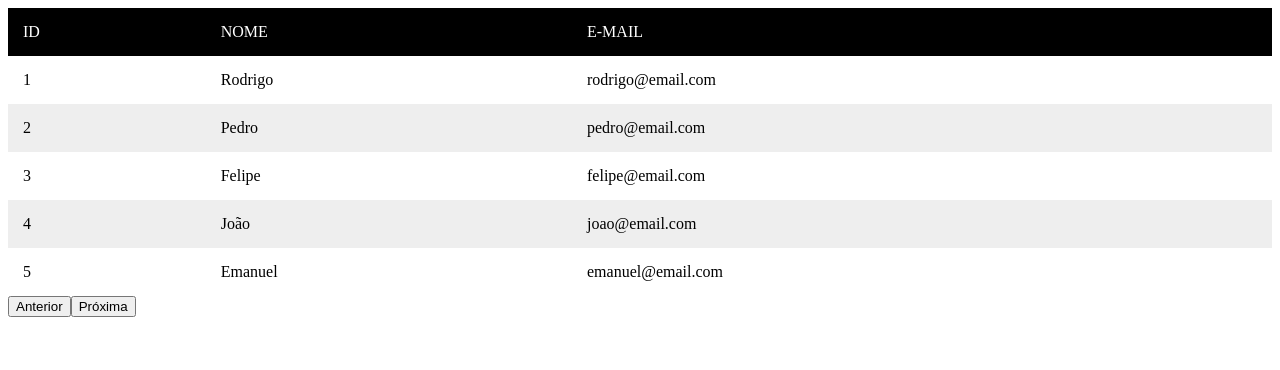
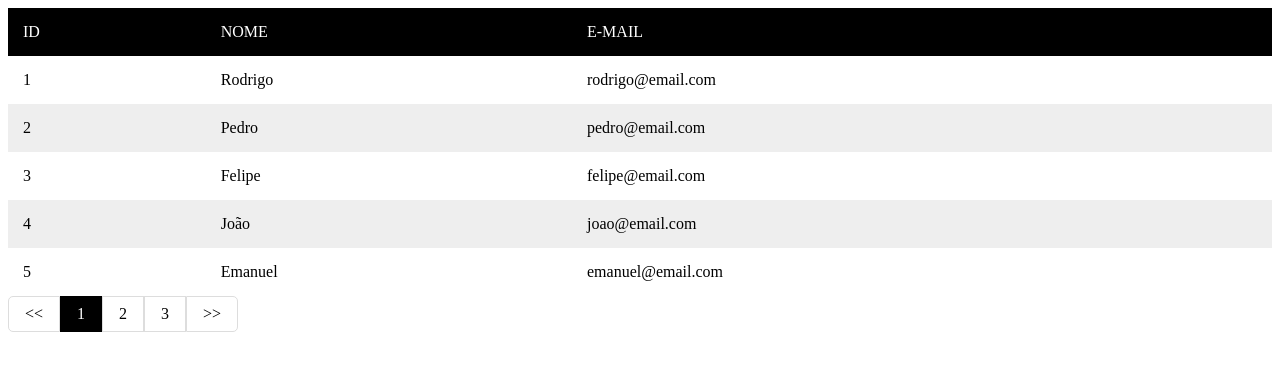
Before and after one commit to RodrigoSouzaCamelo/myTable, a plain HTML site: page index.html in a window 1280 px wide. Drawn offline with Linux system fonts and the light colour scheme.

Commit message:
changes on style and function of pagination

```diff
--- a/index.html
+++ b/index.html
@@ -1,3 +1,4 @@
+<!DOCTYPE html>
 <html>
     <head>
             <link rel="stylesheet" type="text/css" href="style.css">
--- a/myTable.js
+++ b/myTable.js
@@ -1,11 +1,13 @@
 var table;
 var header;
 var body;
-var page = 0;
+var currentPage = 0;
+var pageLength;
 var rowNum = 5;
 
 function myTable(foundation) {
     this.foundation = foundation;
+    this.pageLength = Math.ceil(foundation.data.length / rowNum);
 
     table = document.createElement("table");
     header = document.createElement("thead");
@@ -20,27 +22,35 @@ function myTable(foundation) {
     table.appendChild(body);
     document.getElementById(foundation.tableDiv).appendChild(table);
 
-    pager = [document.createElement('button'),document.createElement('button')];
 
-    pager[0].innerText = "Próxima";
-    pager[0].addEventListener("click" ,function(){
-        page++;
+    var backPage = document.createElement('a');
+    backPage.innerText = "<<";
+    backPage.addEventListener("click", function () {
+        currentPage--;
+        alterPagerEvent();
         Pagination(data, foundation.colNames, foundation.tableDiv);
     });
-
-    pager[1].innerText = "Anterior";
-    pager[1].addEventListener("click" ,function(){
-        page--;
+    document.getElementById("pager").appendChild(backPage);
+    for (i = 0; i < this.pageLength; i++) {
+        var pager = document.createElement('a');
+        pager.innerText = i + 1;
+        pager.id = "pager" + i;
+        pager.className = i == this.currentPage ? 'active' : '';
+        document.getElementById("pager").appendChild(pager);
+    }
+    var nextPage = document.createElement('a');
+    nextPage.innerText = '>>';
+    nextPage.addEventListener("click", function () {
+        currentPage++;
+        alterPagerEvent();
         Pagination(data, foundation.colNames, foundation.tableDiv);
     });
-
-    document.getElementById("pager").appendChild(pager[1]);
-    document.getElementById("pager").appendChild(pager[0]);
+    document.getElementById("pager").appendChild(nextPage);
 }
 
-function Pagination(data, colNames,tableDiv){
+function Pagination(data, colNames, tableDiv) {
     clearRows(tableDiv);
-    for (var x = page * rowNum; x < data.length && x < (page + 1) *  rowNum; x++) {
+    for (var x = currentPage * rowNum; x < data.length && x < (currentPage + 1) * rowNum; x++) {
         var row = document.createElement("tr");
         for (y = 0; y < colNames.length; y++) {
             var col = document.createElement("th");
@@ -53,10 +63,10 @@ function Pagination(data, colNames,tableDiv){
     }
 }
 
-function clearRows(tableDiv){
+function clearRows(tableDiv) {
     var div = document.getElementById(tableDiv);
     var tbody = div.querySelector("tbody");
-    if(tbody == null)
+    if (tbody == null)
         return;
 
     body = document.createElement("tbody");
@@ -86,3 +96,12 @@ function constructBody(data, colNames) {
     }
 
 }
+
+function alterPagerEvent() {
+    for(i = 0; i < this.pageLength; i++){
+        var numPage = document.getElementById("pager" + i);
+        numPage.className = '';
+    }
+    numPage = document.getElementById("pager" + this.currentPage);
+    numPage.className = 'active';
+}
--- a/style.css
+++ b/style.css
@@ -30,3 +30,33 @@ table.myTable thead th {
     color: white;
     text-transform: uppercase;
 }
+
+#pager {
+    display: inline-block;
+}
+
+#pager a {
+    color: black;
+    float: left;
+    padding: 8px 16px;
+    text-decoration: none;
+    border: 1px solid #ddd;
+}
+
+#pager a.active {
+    background-color: black;
+    color: white;
+    border: 1px solid black;
+}
+
+#pager a:hover:not(.active) {background-color: #ddd;}
+
+#pager a:first-child {
+    border-top-left-radius: 5px;
+    border-bottom-left-radius: 5px;
+}
+
+#pager a:last-child {
+    border-top-right-radius: 5px;
+    border-bottom-right-radius: 5px;
+}
```
